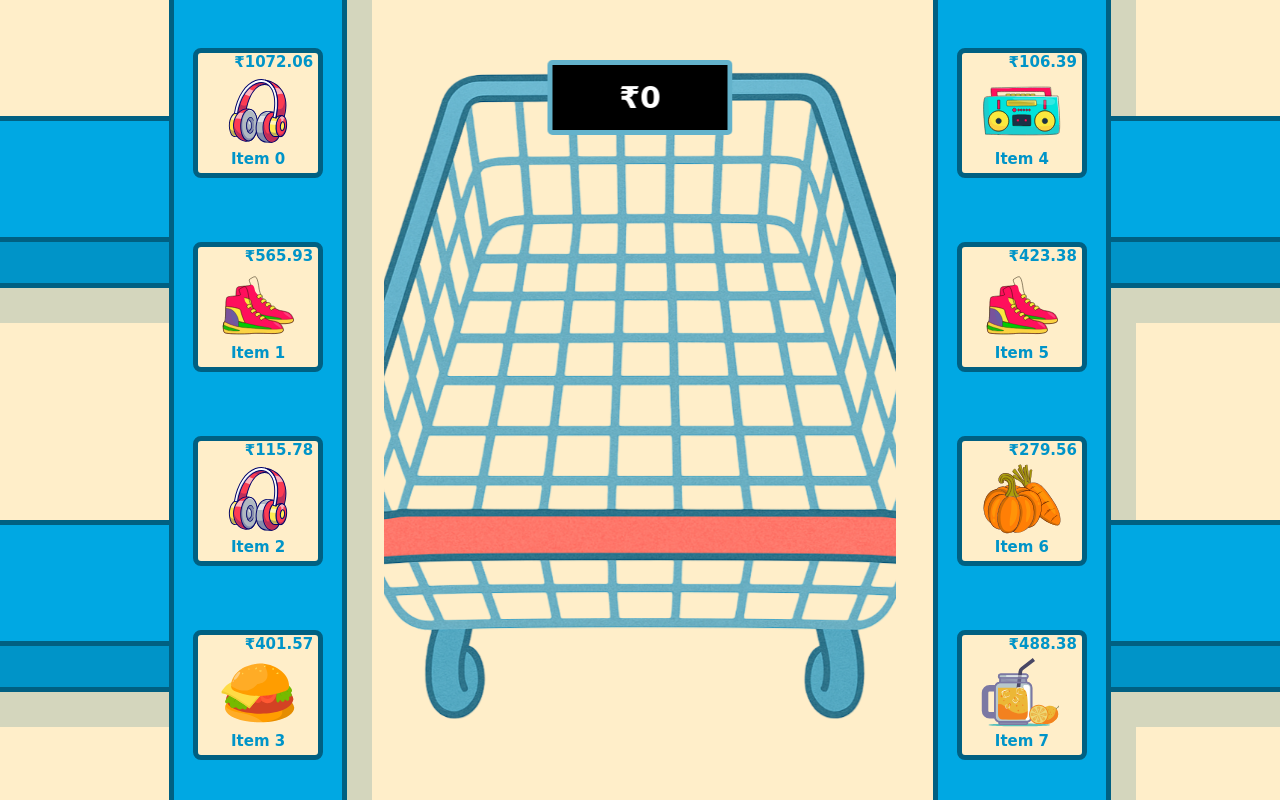
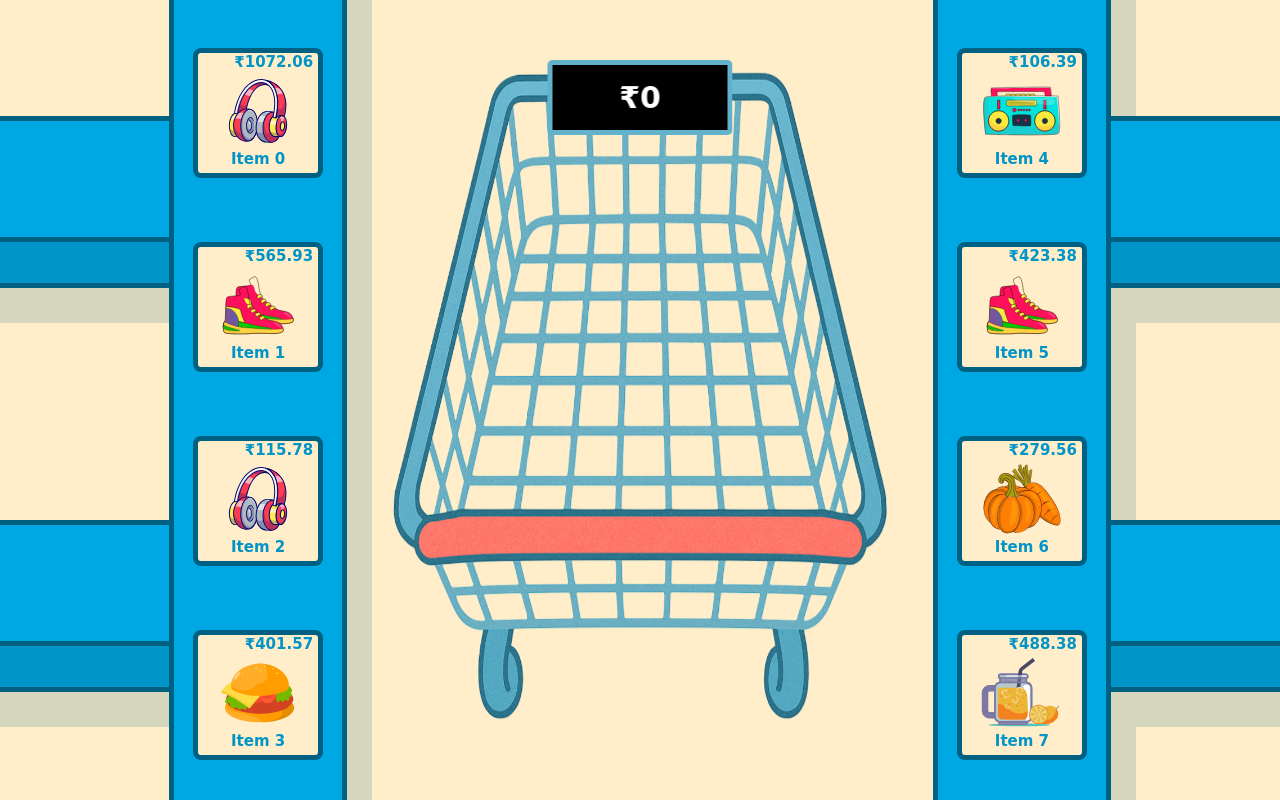
Before and after one commit to SubashAB11/BinSho, an Angular app: page / in a window 1280 px wide. Shown: the top 800 px of the page. Built offline with nearby package versions, Linux system fonts and the light colour scheme.

Commit message:
fixed cart image distort

```diff
--- a/src/app/components/rack-section/rack-section.component.html
+++ b/src/app/components/rack-section/rack-section.component.html
@@ -1,5 +1,8 @@
 <div cdkDropListGroup>
-    <app-cart></app-cart>
+    <div class="cart-app">
+        <img src="assets/images/cart_img.png" alt="cart-image">
+        <app-cart></app-cart>
+    </div>
     @for (section of rackSections; track section) {
     <div class="rack-section-container">
         <div class="left-rack-container">
--- a/src/app/components/rack-section/rack-section.component.scss
+++ b/src/app/components/rack-section/rack-section.component.scss
@@ -74,7 +74,7 @@
   align-items: center;
 }
 
-app-cart {
+.cart-app {
   position: fixed;
   top: 50%;
   left: 50%;
@@ -82,8 +82,17 @@ app-cart {
   height: 85%;
   width: 40%;
 
-  background-image: url('../../../assets/images/cart_img.png');
-  background-size: cover;
-  background-repeat: no-repeat;
-  background-position: center;
+  img {
+    width: 100%;
+    height: 100%;
+    object-fit: fill;
+  }
+
+  app-cart {
+    position: absolute;
+    top: 0;
+    left: 0;
+    width: 100%;
+    height: 100%;
+  }
 }
```
